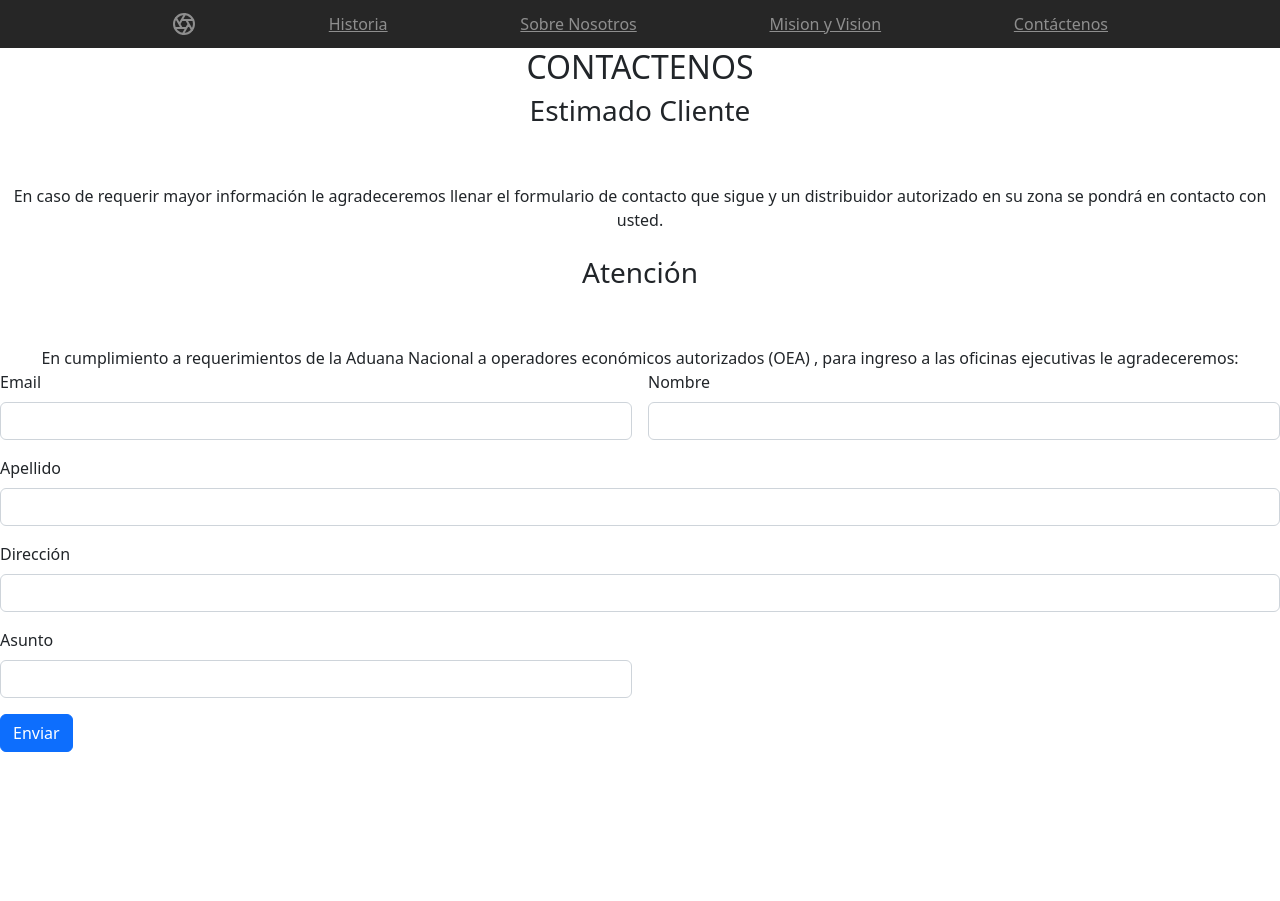
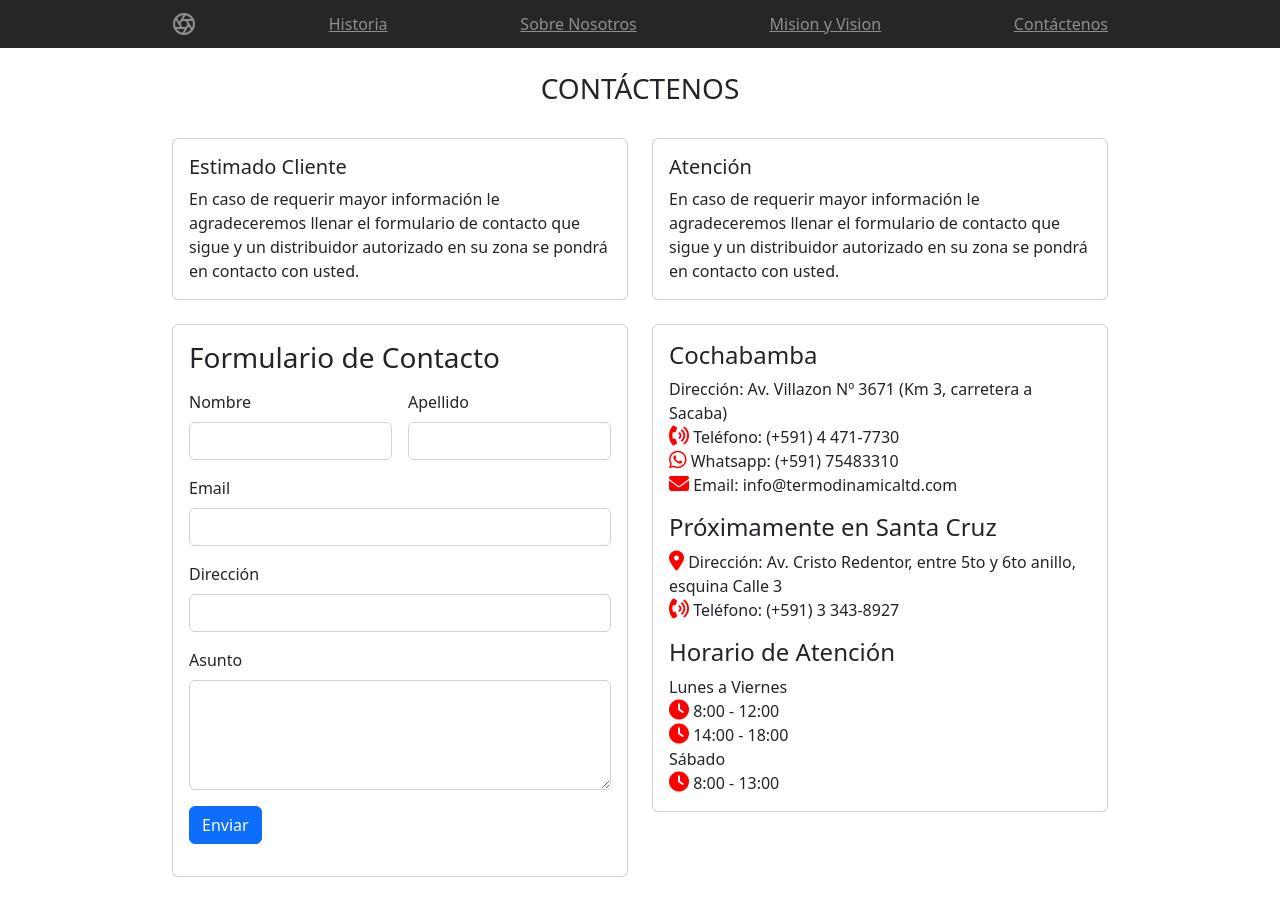
Before and after one commit to edwinrojas99/sistematicos_2, a plain HTML site: page contactenos.html in a window 1280 px wide. Before the commit the page ends 800 px from the top, so only its background shows below. Drawn offline with Linux system fonts and the light colour scheme.

Commit message:
Add files via upload

```diff
--- a/contactenos.html
+++ b/contactenos.html
@@ -68,15 +68,17 @@
             white-space: nowrap;
             -webkit-overflow-scrolling: touch;
         }
+        i{
+            color:red;
+            font-size: 20px;
+        }
     </style>
-
-
     <!-- Custom styles for this template -->
     <link href="product.css" rel="stylesheet">
+    <link rel="stylesheet"
+href="https://cdnjs.cloudflare.com/ajax/libs/font-awesome/6.2.0/css/all.min.css">
 </head>
-
 <body>
-
     <header class="site-header sticky-top py-1">
         <nav class="container d-flex flex-column flex-md-row justify-content-between">
             <a class="py-2" href="index.html" aria-label="Product">
@@ -95,37 +97,57 @@
             <a class="py-2 d-none d-md-inline-block" href="contactenos.html">Contáctenos</a>
         </nav>
     </header>
-
     <main>
-   <center>     <h2>CONTACTENOS</h2>
-
-        <h3> Estimado Cliente</h3><br><br>
-En caso de requerir mayor información le agradeceremos llenar el formulario de contacto que sigue y un distribuidor autorizado en su zona se pondrá en contacto con usted. <br><br>
-
-<h3> Atención</h3><br><br>
-En cumplimiento a requerimientos de la Aduana Nacional a operadores económicos autorizados (OEA)  , para ingreso a las oficinas ejecutivas le agradeceremos: <br>
-
-</center>
+        <div class="container">
+            <br>
+                <center><h3>CONTÁCTENOS</h3></center>
+            <br>
+            <div class="row">
+              <div class="col-sm-6 mb-3 mb-sm-0">
+                <div class="card">
+                  <div class="card-body">
+                    <h5 class="card-title">Estimado Cliente</h5>
+                    <p class="card-text">En caso de requerir mayor información le agradeceremos llenar el formulario de contacto que sigue y un distribuidor autorizado en su zona se pondrá en contacto con usted.</p>
+                  </div>
+                </div>
+              </div>
+              <div class="col-sm-6">
+                <div class="card">
+                  <div class="card-body">
+                    <h5 class="card-title">Atención</h5>
+                    <p class="card-text">En caso de requerir mayor información le agradeceremos llenar el formulario de contacto que sigue y un distribuidor autorizado en su zona se pondrá en contacto con usted.</p>
+                  </div>
+                </div>
+              </div>
+            </div>
+<br>
+<div class="row">
+              <div class="col-sm-6 mb-3 mb-sm-0">
+                <div class="card">
+                  <div class="card-body">
+                    <h3 class="card-title">Formulario de Contacto</h3>
+                    <p class="card-text">
                      <form class="row g-3">
               <div class="col-md-6">
-    <label for="inputEmail4" class="form-label">Email</label>
-    <input type="email" class="form-control" id="inputEmail4">
+                <label for="inputEmail4" class="form-label">Nombre</label>
+                <input type="text" class="form-control" id="inputEmail4">
               </div>
               <div class="col-md-6">
-    <label for="inputPassword4" class="form-label">Nombre</label>
-    <input type="password" class="form-control" id="inputPassword4">
+                <label for="inputPassword4" class="form-label">Apellido</label>
+                <input type="text" class="form-control" id="inputPassword4">
               </div>
               <div class="col-12">
-    <label for="inputAddress" class="form-label">Apellido</label>
-    <input type="text" class="form-control" id="inputAddress" placeholder=" ">
+                <label for="inputAddress" class="form-label">Email</label>
+                <input type="email" class="form-control" id="inputAddress" placeholder=" ">
               </div>
               <div class="col-12">
                 <label for="inputAddress2" class="form-label">Dirección</label>
                 <input type="text" class="form-control" id="inputAddress2" placeholder=" ">
               </div>
-  <div class="col-md-6">
-    <label for="inputCity" class="form-label">Asunto</label>
-    <input type="text" class="form-control" id="inputCity">
+              <div class="col-12">
+                <label for="inputAddress2" class="form-label">Asunto</label>
+
+                <textarea id="inputAddress2" class="form-control" name="w3review" rows="4" cols="50"></textarea>
               </div>
 
 
@@ -135,6 +157,36 @@ En cumplimiento a requerimientos de la Aduana Nacional a operadores económicos
               </div>
             </form>
 
+                    </p>
+                  </div>
+                </div>
+              </div>
+              <div class="col-sm-6">
+                <div class="card">
+                  <div class="card-body">
+                    <h4 class="card-title">Cochabamba</h4>
+                    <p class="card-text">
+Dirección: Av. Villazon Nº 3671 (Km 3, carretera a Sacaba) <br>
+<i class="fa-solid fa-phone-volume"></i> Teléfono: (+591) 4 471-7730<br>
+ <i class="fa-brands fa-whatsapp"></i> Whatsapp: (+591) 75483310<br>
+<i class="fa-solid fa-envelope"></i> Email: info@termodinamicaltd.com </p>
+<h4 class="card-title">Próximamente en Santa Cruz</h4>
+<p class="card-text">
+<i class="fa-sharp fa-solid fa-location-dot"></i> Dirección: Av. Cristo Redentor, entre 5to y 6to anillo, esquina Calle 3<br>
+<i class="fa-solid fa-phone-volume"></i> Teléfono: (+591) 3 343-8927</p>
+<h4 class="card-title">Horario de Atención</h4>
+<p class="card-text">
+Lunes a Viernes<br>
+<i class="fa-solid fa-clock"></i> 8:00 - 12:00<br>
+<i class="fa-solid fa-clock"></i> 14:00 - 18:00<br>
+Sábado<br>
+<i class="fa-solid fa-clock"></i> 8:00 - 13:00</p>
+                  </div>
+                </div>
+              </div>
+            </div>
+        </div>
+<br>
     </main>
 
 
```
Lines whose indentation alone changed are shown as unchanged.
